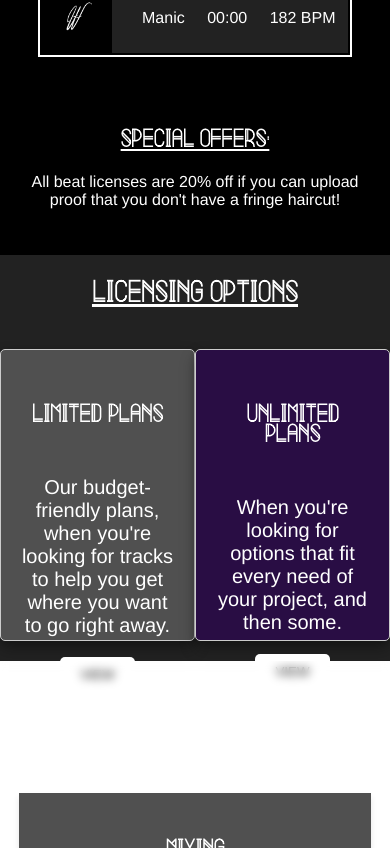
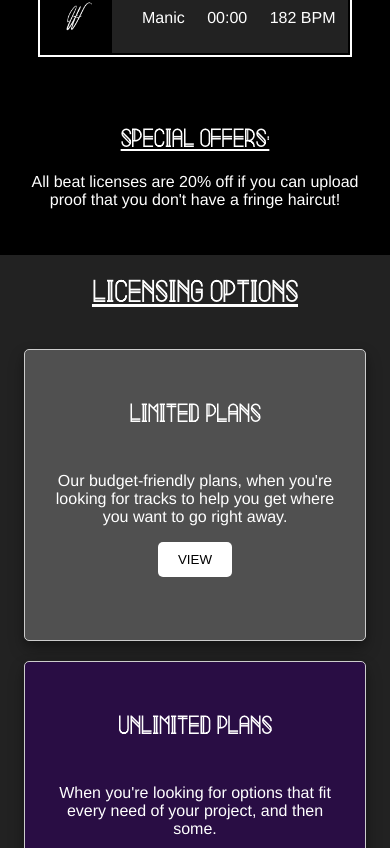
Before and after one commit to softdevschatzl/WTFIBWebsite, a React (Create React App) app: page / in a window 390 px wide. Shown: the part 1152-2000 px from the top of the page. Built offline with nearby package versions, Linux system fonts and the light colour scheme.

Commit message:
finishing touches

```diff
--- a/src/components/Beats.js
+++ b/src/components/Beats.js
@@ -216,7 +216,7 @@ function WTFIBeats({ setCart }) {
           </button>
           <img src={beatCover} alt='beat' className='waveform-beat-cover'/>
           <p className='waveform-beat-title'>{currentBeat.name}</p> {/* Placeholder */}
-          <input type='range' id='volume' name='volume' min='0' max='1' step='0.1' onChange = {changeVolume} className='waveform-volume-slider' defaultValue='0.5' />
+          <input type='range' id='volume' name='volume' min='0' max='2' step='0.1' onChange = {changeVolume} className='waveform-volume-slider' defaultValue='0.5' />
           <div className='waveform-content' onClick={() => waveSurfer.current.playPause()} />
           <div className='audio-controls'>
             <button className="rewind"> <img src={rewind} alt='Rewind'></img> </button>
--- a/src/components/Pricing.css
+++ b/src/components/Pricing.css
@@ -19,7 +19,7 @@
 
 .pricing-plans {
   display: flex;
-  justify-content: space-around;
+  justify-content: space-evenly;
   flex-wrap: wrap;
   width: 100%;
   margin-top: 20px;
@@ -35,7 +35,7 @@
 
 .displayed-plans {
   display: flex;
-  justify-content: center;
+  justify-content: space-evenly;
   flex-wrap: wrap;
   width: 100%;
 }
@@ -56,7 +56,7 @@
   box-shadow: 0 8px 16px rgba(0, 0, 0, 0.3), 0 2px 8px rgba(0, 0, 0, 0.2);
   opacity: 0;
   animation-name: slideInFromLeft;
-  animation-duration: 1s;
+  animation-duration: 0.5s;
   animation-fill-mode: forwards;
 }
 .plan p {
@@ -103,3 +103,12 @@ h4 {
   font-family: "Summer", sans-serif;
   font-size: 25px;
 }
+
+@media screen and (max-width: 700px) {
+  .persistent p {
+    font-size: 16px;
+  }
+  .plan-container {
+    flex-direction: column;
+  }
+}
--- a/src/components/Pricing.js
+++ b/src/components/Pricing.js
@@ -6,7 +6,7 @@ const Pricing = () => {
   const limitedPlans = [
     { id: 1, name: 'Tagged MP3', price: 20, features: ['- Unlimited FREE downloads', '- 500K Audio Streams, Allowed Profit Performance'], bgColor: '#505050' },
     { id: 2, name: 'Untagged Limited', price: 40, features: ['- 500000 Audio Streams', '- 500000 Non-Monetized Video Streams', '- Broadcasting for up to 2 radio stations'], bgColor: '#505050' },
-    { id: 3, name: 'Stems Limited', price: 60, features: ['- 500000 Audio Streams', '- 500000 Non-Monetized Video Streams', '- Broadcasting rights for up to 2 different radio stations'], bgColor: '#505050' },
+    { id: 3, name: 'Stems Limited', price: 60, features: ['- 500000 Audio Streams', '- 500000 Non-Monetized Video Streams', '- Broadcasting for up to 2 radio stations'], bgColor: '#505050' },
   ]
   const unlimitedPlans = [
     { id: 1, name: 'Unlimited Stems', price: 100, features: ['- Unlimited Distribution and Streaming Rights', '- Untagged WAV/MP3 and Track Stems'], bgColor: '#290d44' } ,
@@ -52,12 +52,17 @@ const Pricing = () => {
   }, []);
 
   const renderPlans = (plans, shouldAnimate) => {
-    return plans.map((plan, index) => (
+    const reversedPlans = [...plans].reverse(); // Reversing the plans for the slide-in.
+    return reversedPlans.map((plan, index) => (
       <div
         key={plan.id}
         // ref={(el) => (refs.current[index] = el)}
         className={`plan ${shouldAnimate ? 'animate' : ''}`}
-        style={{ backgroundColor: plan.bgColor }}>
+        style={{
+          backgroundColor: plan.bgColor,
+          animationDelay: `${index * 0.2}s`,
+          animationDuration: `${plans.length * 0.5}s`
+          }}>
           <h4>{plan.name}</h4>
           <p className="pricing-price">${plan.price}</p>
           <ul className="features">
@@ -76,7 +81,7 @@ const Pricing = () => {
       <div className="pricing-plans">
         <div className="plan-container">
           <div
-            className="plan"
+            className="persistent plan"
             ref={limitedPlansButtonRef}
           >
             <h4>Limited Plans</h4>
@@ -94,7 +99,7 @@ const Pricing = () => {
             >View</button>
           </div>
           <div
-            className="unlim plan"
+            className="persistent unlim plan"
             ref={unlimitedPlansButtonRef}
           >
             <h4>Unlimited Plans</h4>
--- a/src/components/Services.js
+++ b/src/components/Services.js
@@ -14,6 +14,7 @@ const Services = () => {
                         your music style, taking care of every aspect that
                         you want to pop out in your music.
                     </p>
+                    <button className='subscribe-btn'>LEARN MORE</button>
                 </div>
                 <div className='service service-mastering'>
                     <h3>Mastering</h3>
@@ -24,6 +25,7 @@ const Services = () => {
                         compression and limiting, to achieve a consistent
                         and competitive sound.
                     </p>
+                    <button className='subscribe-btn'>LEARN MORE</button>
                 </div>
             </div>
         </div>
```
